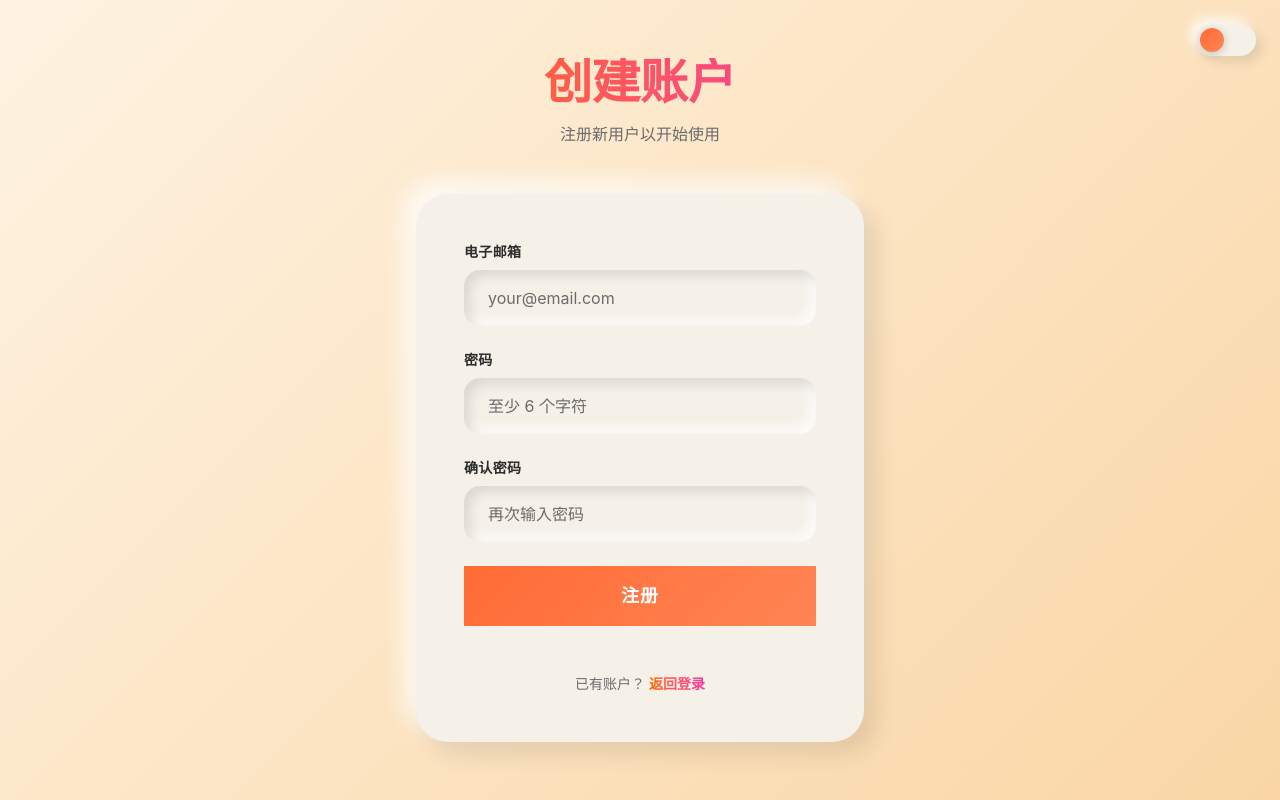
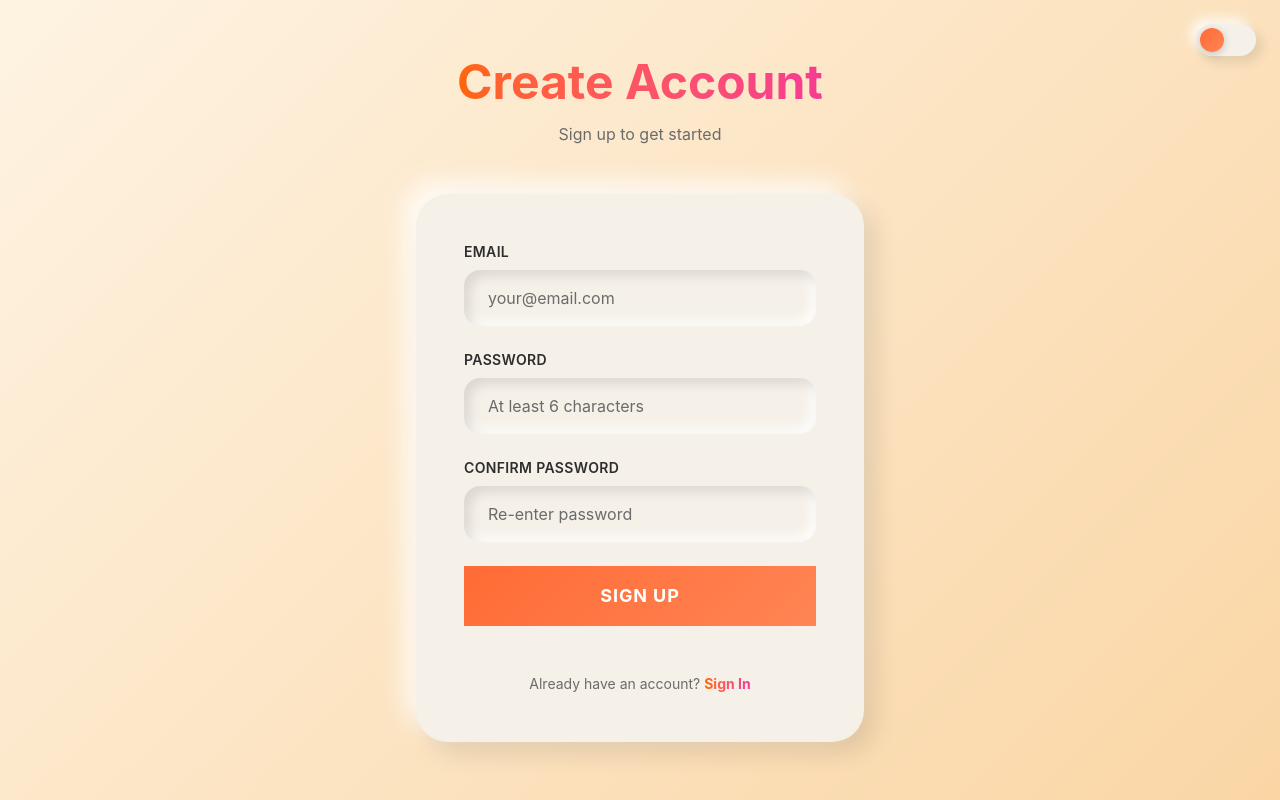
Before and after one commit to deadpoolcnn/youtube-subtitle-tool, a Next.js app: page /register in a window 1280 px wide. Built offline with nearby package versions, Linux system fonts and the light colour scheme; no server answers.

Commit message:
feat: change language

```diff
--- a/src/app/dashboard/page.tsx
+++ b/src/app/dashboard/page.tsx
@@ -167,7 +167,7 @@ export default function DashboardPage() {
             onClick={handleLogout}
             className="glass-button text-sm py-2 px-4"
           >
-            登出
+            Sign Out
           </button>
         </div>
       </div>
--- a/src/app/login/page.tsx
+++ b/src/app/login/page.tsx
@@ -44,7 +44,7 @@ export default function LoginPage() {
 
       if (!data.session) {
         console.error('No session in response');
-        throw new Error('登录成功但未获取到会话信息');
+        throw new Error('Login successful but no session obtained');
       }
 
       console.log('Session obtained:', data.session);
@@ -55,7 +55,7 @@ export default function LoginPage() {
       router.replace('/dashboard');
     } catch (err) {
       console.error('Login error:', err);
-      setError(err instanceof Error ? err.message : '登录失败，请重试');
+      setError(err instanceof Error ? err.message : 'Login failed, please try again');
       setLoading(false);
     }
   };
@@ -78,10 +78,10 @@ export default function LoginPage() {
           {/* Header */}
           <header className="text-center mb-8 md:mb-12">
             <h1 className="text-4xl md:text-5xl font-bold mb-4 bg-gradient-to-r from-orange-500 to-pink-500 dark:from-blue-400 dark:to-purple-500 bg-clip-text text-transparent">
-              欢迎回来
+              YouTube Subtitle Extractor
             </h1>
             <p className="text-secondary text-sm md:text-base">
-              登录您的账户以继续
+              Login to your account to continue
             </p>
           </header>
 
@@ -94,7 +94,7 @@ export default function LoginPage() {
                   htmlFor="email"
                   className="block text-sm font-semibold mb-2 uppercase tracking-wide"
                 >
-                  电子邮箱
+                  Email
                 </label>
                 <input
                   id="email"
@@ -114,7 +114,7 @@ export default function LoginPage() {
                   htmlFor="password"
                   className="block text-sm font-semibold mb-2 uppercase tracking-wide"
                 >
-                  密码
+                  Password
                 </label>
                 <input
                   id="password"
@@ -144,22 +144,22 @@ export default function LoginPage() {
                 {loading ? (
                   <span className="flex items-center justify-center gap-3">
                     <span className="loading-spinner" />
-                    登录中...
+                    Signing in...
                   </span>
                 ) : (
-                  '登录'
+                  'Sign In'
                 )}
               </button>
 
               {/* Register Link */}
               <div className="text-center mt-6">
                 <p className="text-secondary text-sm">
-                  还没有账户？{' '}
+                  Don't have an account?{' '}
                   <Link
                     href="/register"
                     className="font-bold bg-gradient-to-r from-orange-500 to-pink-500 dark:from-blue-400 dark:to-purple-500 bg-clip-text text-transparent hover:opacity-80 transition-opacity"
                   >
-                    注册新用户
+                    Sign Up
                   </Link>
                 </p>
               </div>
--- a/src/app/register/page.tsx
+++ b/src/app/register/page.tsx
@@ -43,14 +43,14 @@ export default function RegisterPage() {
 
     // Validate password match
     if (password !== confirmPassword) {
-      setError('密码不匹配，请重新输入');
+      setError('Passwords do not match');
       setLoading(false);
       return;
     }
 
     // Validate password length
     if (password.length < 6) {
-      setError('密码长度至少为 6 个字符');
+      setError('Password must be at least 6 characters');
       setLoading(false);
       return;
     }
@@ -68,7 +68,7 @@ export default function RegisterPage() {
 
       setSuccess(true);
     } catch (err) {
-      setError(err instanceof Error ? err.message : '注册失败，请重试');
+      setError(err instanceof Error ? err.message : 'Registration failed, please try again');
     } finally {
       setLoading(false);
     }
@@ -92,10 +92,10 @@ export default function RegisterPage() {
           {/* Header */}
           <header className="text-center mb-8 md:mb-12">
             <h1 className="text-4xl md:text-5xl font-bold mb-4 bg-gradient-to-r from-orange-500 to-pink-500 dark:from-blue-400 dark:to-purple-500 bg-clip-text text-transparent">
-              创建账户
+              Create Account
             </h1>
             <p className="text-secondary text-sm md:text-base">
-              注册新用户以开始使用
+              Sign up to get started
             </p>
           </header>
 
@@ -108,7 +108,7 @@ export default function RegisterPage() {
                   htmlFor="email"
                   className="block text-sm font-semibold mb-2 uppercase tracking-wide"
                 >
-                  电子邮箱
+                  Email
                 </label>
                 <input
                   id="email"
@@ -128,14 +128,14 @@ export default function RegisterPage() {
                   htmlFor="password"
                   className="block text-sm font-semibold mb-2 uppercase tracking-wide"
                 >
-                  密码
+                  Password
                 </label>
                 <input
                   id="password"
                   type="password"
                   value={password}
                   onChange={(e) => setPassword(e.target.value)}
-                  placeholder="至少 6 个字符"
+                  placeholder="At least 6 characters"
                   className="neumorphic-input"
                   disabled={loading || success}
                   required
@@ -148,14 +148,14 @@ export default function RegisterPage() {
                   htmlFor="confirmPassword"
                   className="block text-sm font-semibold mb-2 uppercase tracking-wide"
                 >
-                  确认密码
+                  Confirm Password
                 </label>
                 <input
                   id="confirmPassword"
                   type="password"
                   value={confirmPassword}
                   onChange={(e) => setConfirmPassword(e.target.value)}
-                  placeholder="再次输入密码"
+                  placeholder="Re-enter password"
                   className="neumorphic-input"
                   disabled={loading || success}
                   required
@@ -172,7 +172,7 @@ export default function RegisterPage() {
               {/* Success Message */}
               {success && (
                 <div className="message-box message-success">
-                  <p className="font-semibold">✓ 注册成功！正在跳转到登录页面...</p>
+                  <p className="font-semibold">✓ Registration successful! Redirecting to login...</p>
                 </div>
               )}
 
@@ -185,24 +185,24 @@ export default function RegisterPage() {
                 {loading ? (
                   <span className="flex items-center justify-center gap-3">
                     <span className="loading-spinner" />
-                    注册中...
+                    Signing up...
                   </span>
                 ) : success ? (
-                  '注册成功'
+                  'Success'
                 ) : (
-                  '注册'
+                  'Sign Up'
                 )}
               </button>
 
               {/* Login Link */}
               <div className="text-center mt-6">
                 <p className="text-secondary text-sm">
-                  已有账户？{' '}
+                  Already have an account?{' '}
                   <Link
                     href="/login"
                     className="font-bold bg-gradient-to-r from-orange-500 to-pink-500 dark:from-blue-400 dark:to-purple-500 bg-clip-text text-transparent hover:opacity-80 transition-opacity"
                   >
-                    返回登录
+                    Sign In
                   </Link>
                 </p>
               </div>
```
